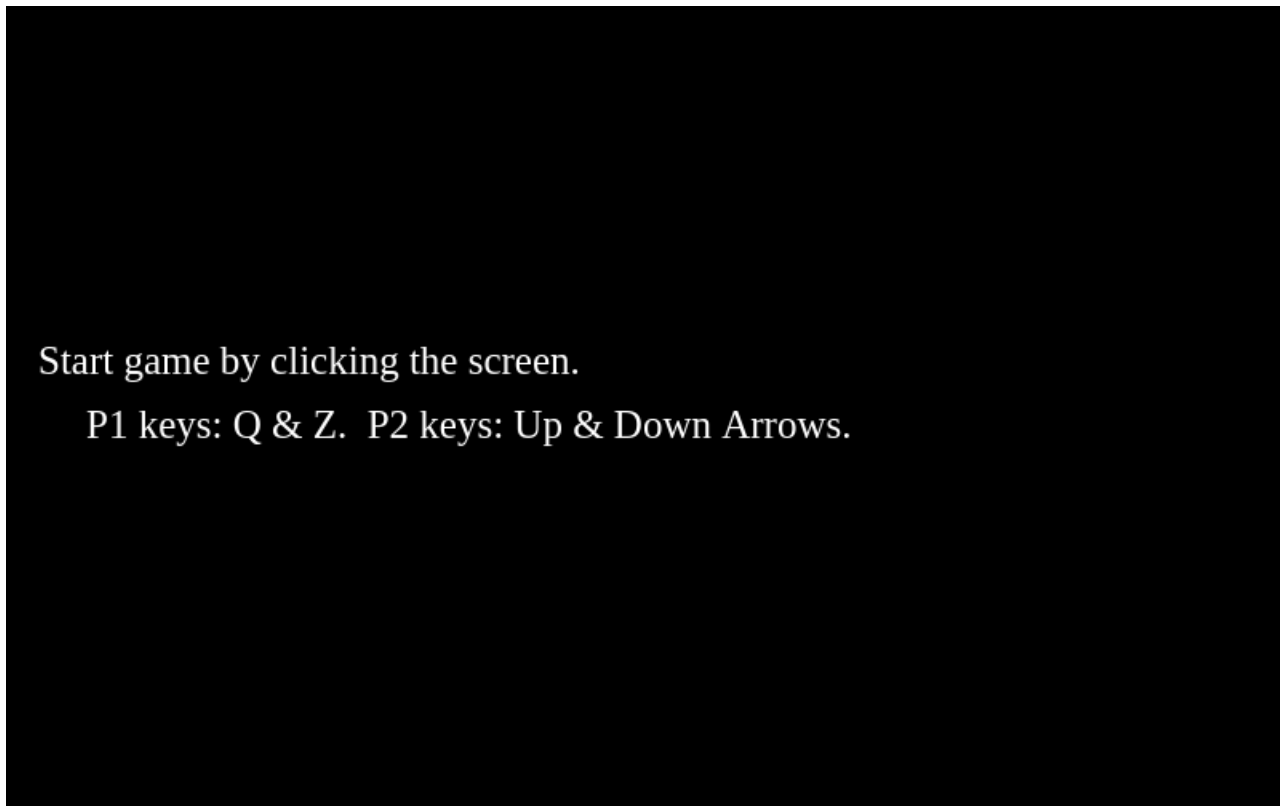
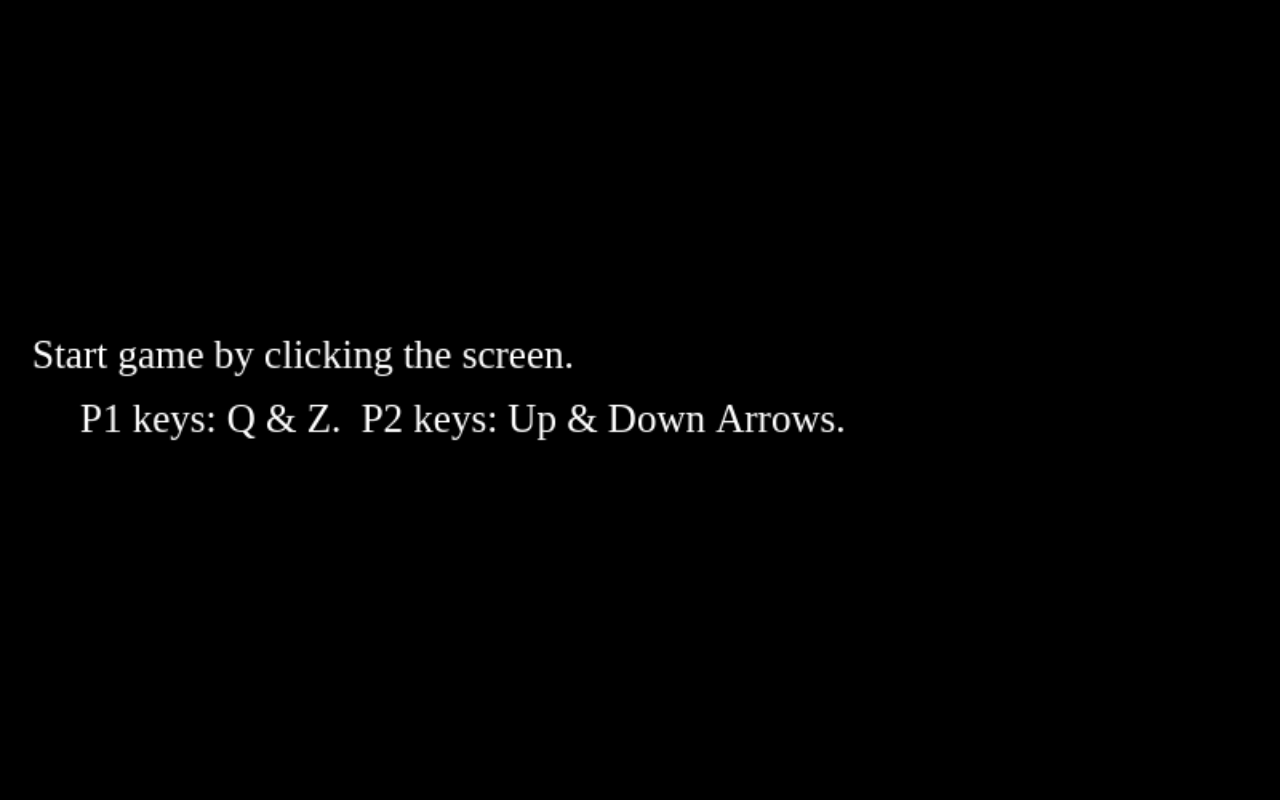
Before and after one commit to echeng924/project_1, a website: page indexPortfolio.html in a window 1280 px wide. Drawn offline with Linux system fonts and the light colour scheme.

Commit message:
add border 0 for portfolio index

```diff
--- a/indexPortfolio.html
+++ b/indexPortfolio.html
@@ -6,7 +6,7 @@
   <link href="https://fonts.googleapis.com/css?family=Bungee" rel="stylesheet">
 </head>
 <body style="background:none; margin: 0; padding: 0;">
-<canvas id='game' width='800' height ='500' style="height: 100%; width: 100%;"></canvas>
+<canvas id='game' width='800' height ='500' style="height: 100%; width: 100%; border: 0px;"></canvas>
 
 <!-- <div id='board'>
   <div id='p1' class='paddle'></div>
```
